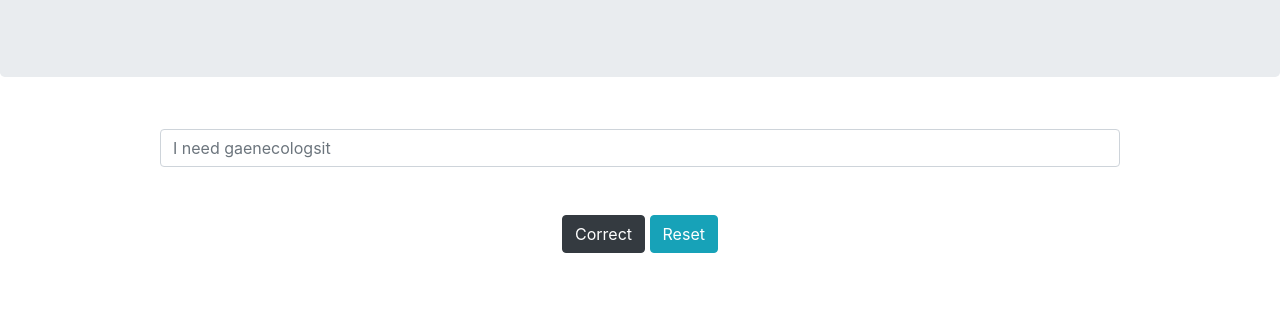
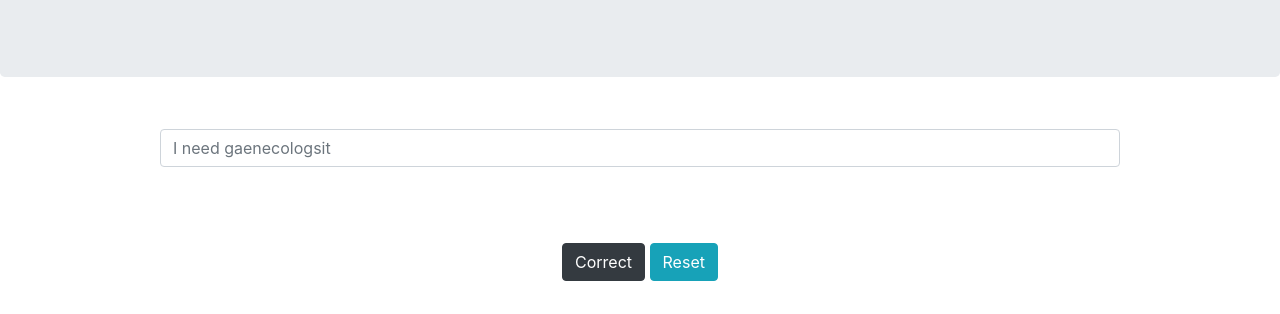
Before and after one commit to skshashankkumar41/skshashankkumar41.github.io, a plain HTML site: page index.html in a window 1280 px wide. Shown: the part 241-555 px from the top of the page. Drawn offline with nearby package versions, Linux system fonts and the light colour scheme.

Commit message:
minor css change

```diff
--- a/medical_correct/static/css/style.css
+++ b/medical_correct/static/css/style.css
@@ -15,7 +15,7 @@
 }
 
 .button-div{
-    margin-top: 5%;
+    margin-top: 8%;
 }
 
 .red-border-focus .form-control:focus {
--- a/static/css/style.css
+++ b/static/css/style.css
@@ -15,7 +15,7 @@
 }
 
 .button-div{
-    margin-top: 5%;
+    margin-top: 8%;
 }
 
 .green-border-focus .form-control:focus {
```
